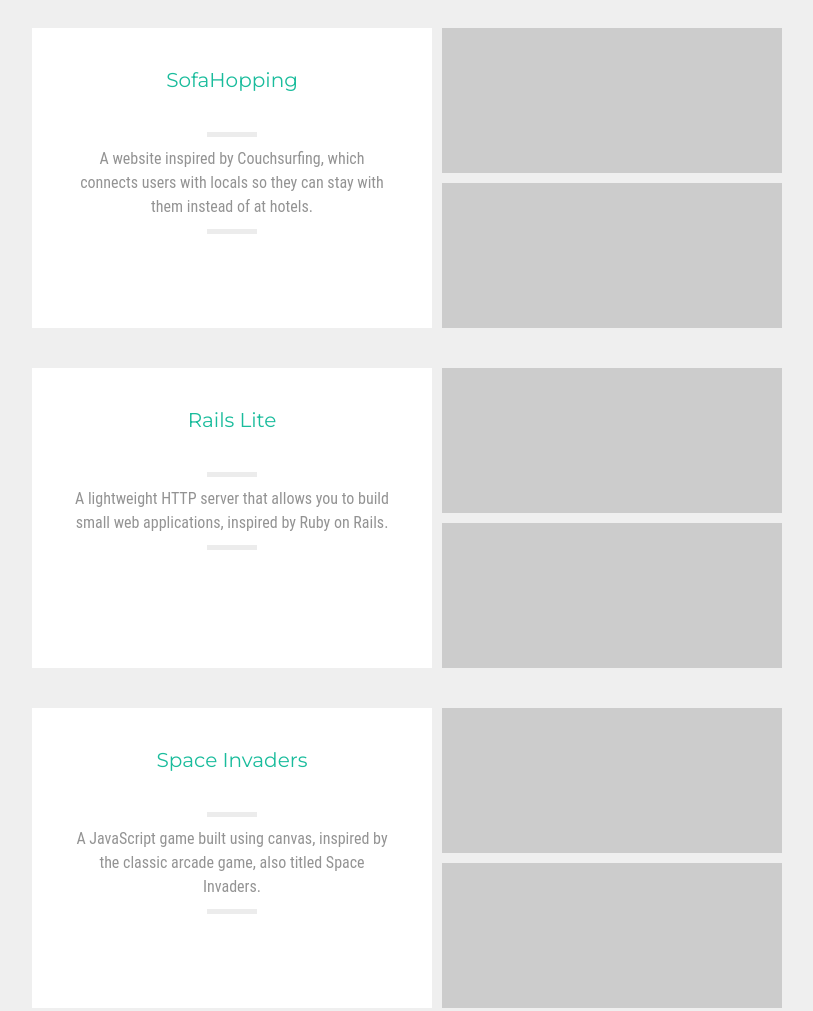
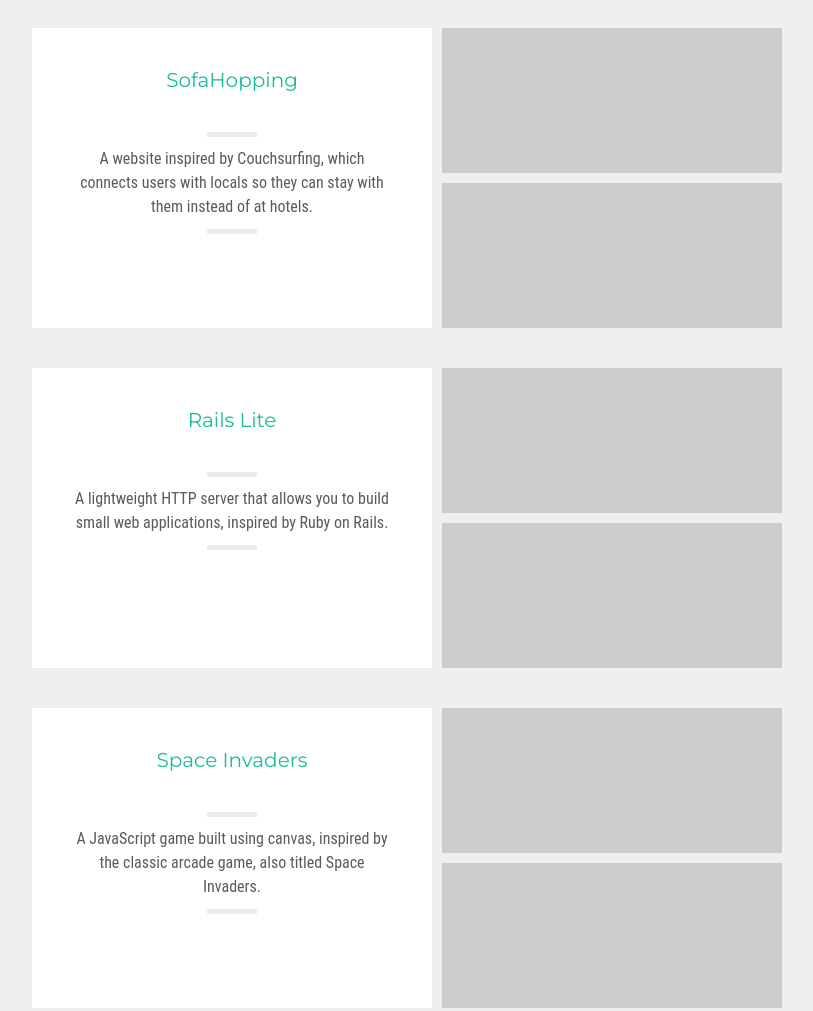
Before and after one commit to rafthedeveloper/rafthedeveloper.github.io, a plain HTML site: page index.html in a window 1280 px wide. Shown: the part 920-1931 px from the top of the page, without its empty margins (233-1046 px from the left). Drawn offline with Linux system fonts and the light colour scheme.

Commit message:
Update portfolio.

```diff
--- a/css/style.css
+++ b/css/style.css
@@ -195,7 +195,7 @@
 }
 
 .project-desc p{
-  color:#939393;
+  color:#5a5a5a;
   line-height:1.5em;
 }
 
```
